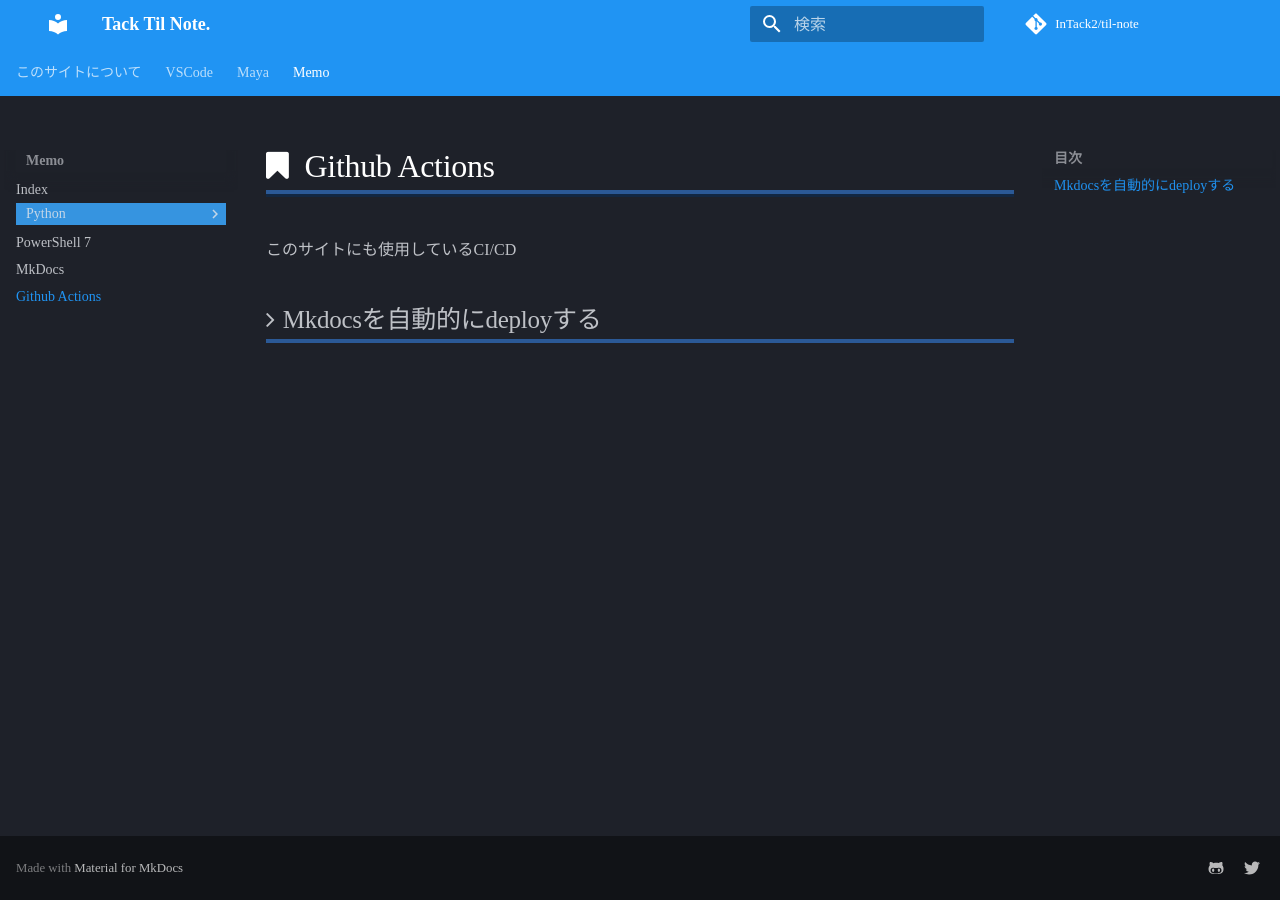
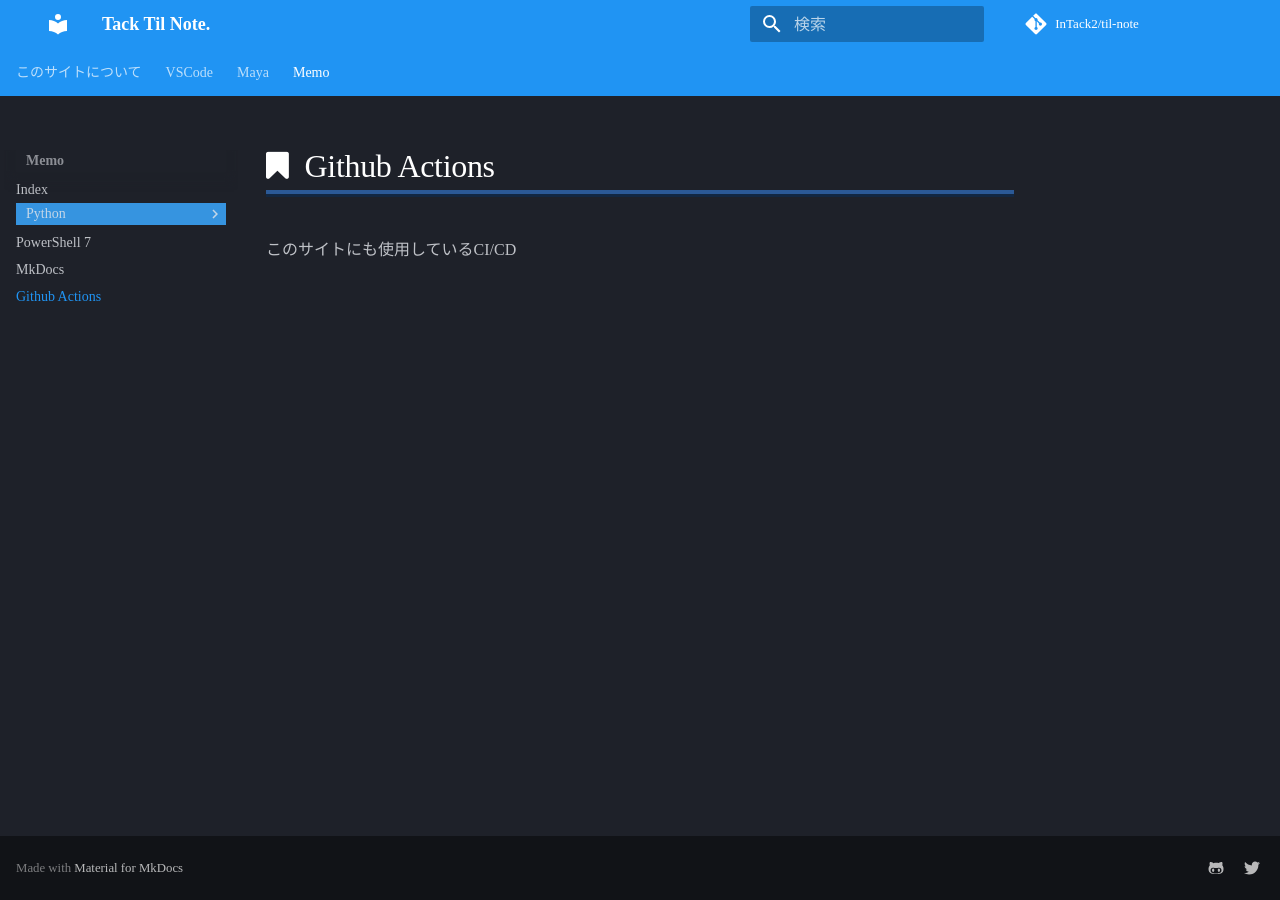
Before and after one commit to InTack2/til-note, an MkDocs documentation site: the page built from docs/Memo/GithubActions.md, in a window 1280 px wide. Built offline with MkDocs 1.6.1 and Material for MkDocs 9.7.7, drawn with Linux system fonts in a browser that asks for light colours; comment, search, counter and statistics services are not loaded.

Commit message:
検証用に更新

```diff
--- a/docs/Memo/GithubActions.md
+++ b/docs/Memo/GithubActions.md
@@ -1,4 +1,2 @@
 # Github Actions
 このサイトにも使用しているCI/CD
-
-## Mkdocsを自動的にdeployする
```
